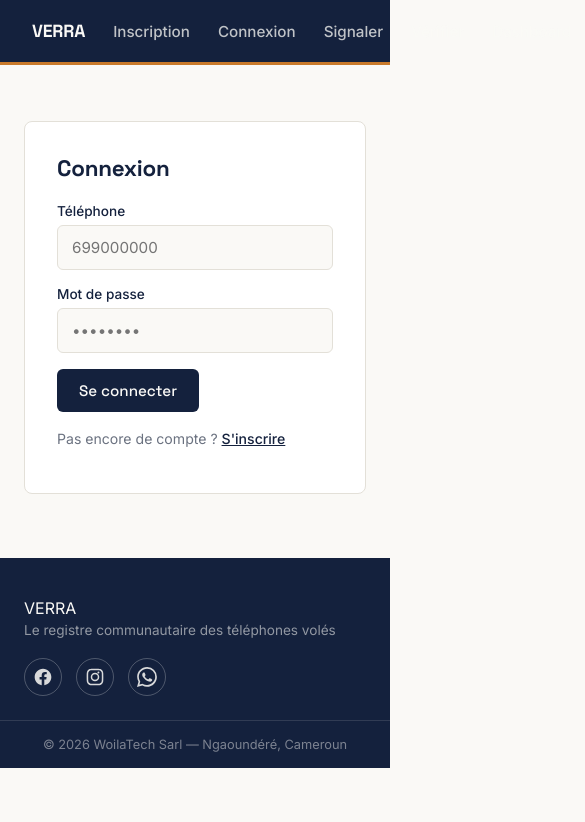
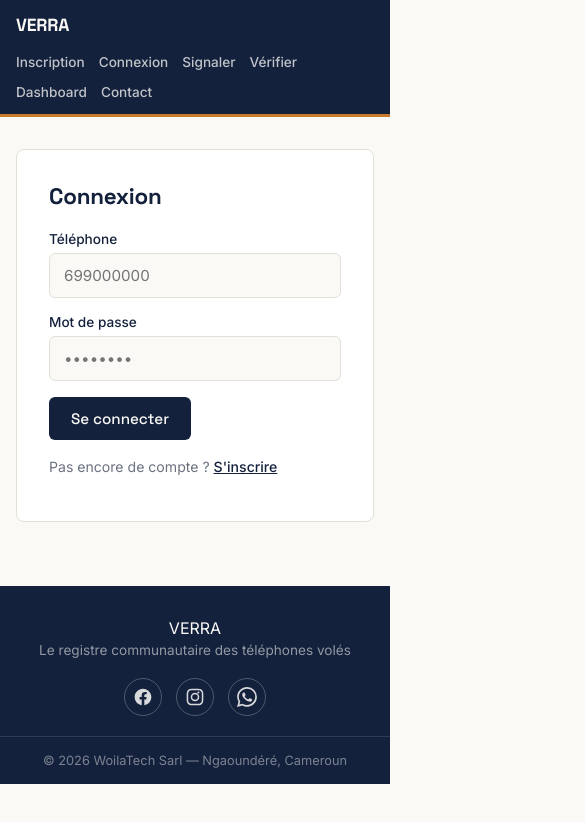
Before and after one commit to adelinekoriye-rgb/verre-frontend, a React (Vite) app: page /login in a window 390 px wide. Shown: the top 822 px of the page, 585 px wide, since content can reach past the window. Built offline with nearby package versions, Linux system fonts and the light colour scheme; no server answers.

Commit message:
Rendre l'application responsive

```diff
--- a/src/App.css
+++ b/src/App.css
@@ -1,10 +1,12 @@
 .navbar {
   display: flex;
   align-items: center;
-  gap: 28px;
-  padding: 20px 32px;
+  gap: 20px;
+  padding: 16px 20px;
   background: var(--ink);
   border-bottom: 3px solid var(--pending);
+  flex-wrap: wrap;
+  row-gap: 10px;
 }
 
 .navbar-brand {
@@ -25,6 +27,21 @@
   transition: color 0.15s ease;
 }
 
+@media (max-width: 640px) {
+  .navbar {
+    gap: 14px;
+    padding: 14px 16px;
+  }
+  .navbar a {
+    font-size: 0.85rem;
+  }
+  .navbar-brand {
+    width: 100%;
+    margin-right: 0;
+    margin-bottom: 4px;
+  }
+}
+
 .navbar a:hover {
   color: var(--paper);
 }
@@ -33,6 +50,19 @@
   max-width: 440px;
   margin: 56px auto;
   padding: 0 24px;
+}
+
+@media (max-width: 480px) {
+  .page {
+    margin: 32px auto;
+    padding: 0 16px;
+  }
+  .form-card {
+    padding: 24px 20px;
+  }
+  .form-card h2 {
+    font-size: 1.2rem;
+  }
 }
 
 .page-wide {
@@ -195,13 +225,18 @@
   color: #6b7280;
 }
 
+.table-scroll {
+  width: 100%;
+  overflow-x: auto;
+  border: 1px solid var(--line);
+  border-radius: 8px;
+}
+
 .data-table {
   width: 100%;
+  min-width: 600px;
   border-collapse: collapse;
   background: white;
-  border: 1px solid var(--line);
-  border-radius: 8px;
-  overflow: hidden;
 }
 
 .data-table th {
@@ -391,6 +426,15 @@
   align-items: flex-start;
   flex-wrap: wrap;
   gap: 20px;
+}
+
+@media (max-width: 480px) {
+  .footer-content {
+    flex-direction: column;
+    align-items: center;
+    text-align: center;
+    padding: 32px 20px 20px;
+  }
 }
 
 .footer-tagline {
@@ -631,4 +675,9 @@
   .hero-title { font-size: 1.8rem; }
   .feature-grid, .steps-grid { grid-template-columns: 1fr; }
   .stats-inner { flex-direction: column; align-items: flex-start; }
+  .landing-hero { padding: 48px 20px 56px; }
+  .landing-section { padding: 48px 20px; }
+  .landing-final-cta { padding: 48px 20px; }
+  .hero-cta { flex-direction: column; align-items: stretch; }
+  .hero-cta .btn-primary, .hero-cta .btn-ghost { text-align: center; }
 }
--- a/src/pages/ResellerDashboard.jsx
+++ b/src/pages/ResellerDashboard.jsx
@@ -49,7 +49,8 @@ function ResellerDashboard() {
 
       {reports.length === 0 ? (
         <div className="empty-state">Aucun signalement pour le moment.</div>
-      ) : (
+      ):(
+        <div className="table-scroll">
         <table className="data-table">
           <thead>
             <tr>
@@ -78,6 +79,7 @@ function ResellerDashboard() {
             ))}
           </tbody>
         </table>
+        </div>
       )}
     </div>
   );
```
